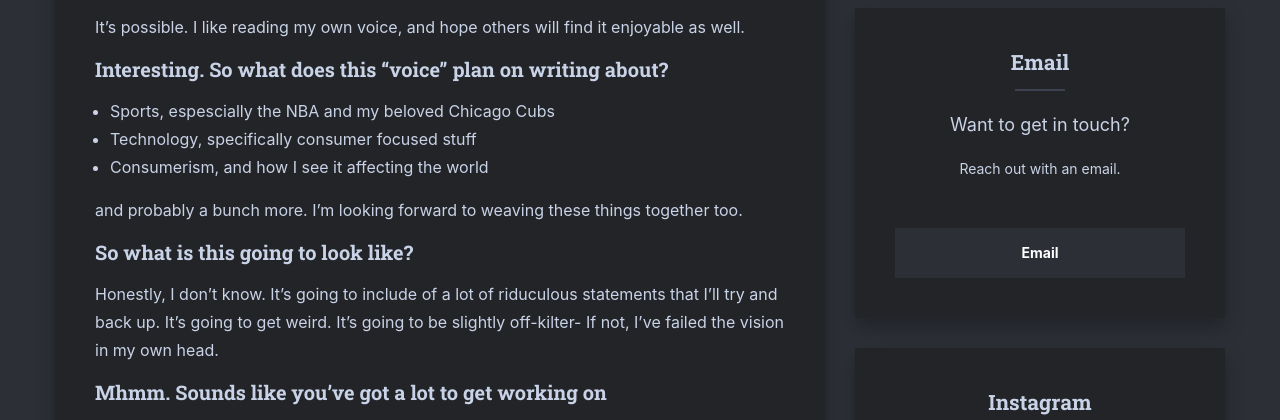
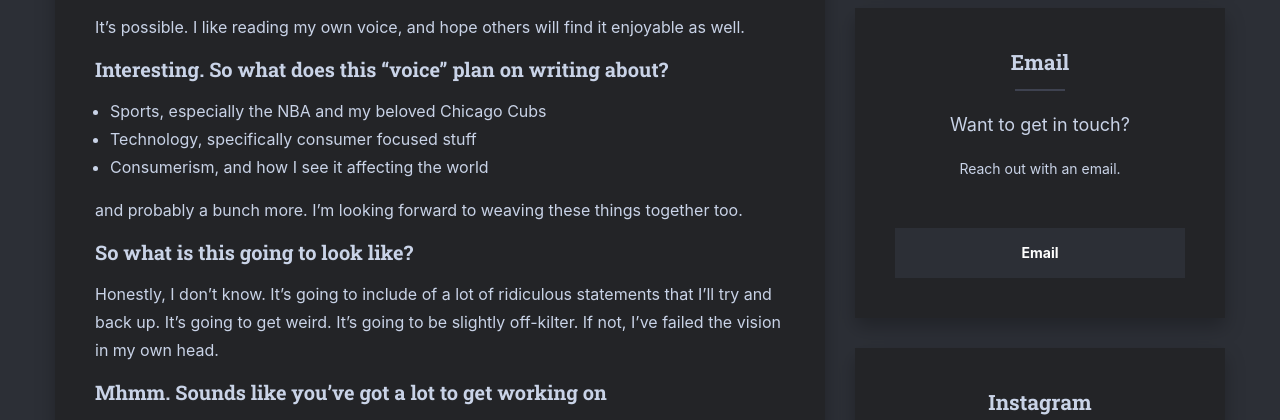
Before and after one commit to JRedeker/jonredeker.com, a Jekyll site: the page built from _posts/2019-11-8-welcome.md, in a window 1280 px wide and 900 px high, scrolled down 1211 px. Shown: the part 159-579 px from the top of the window. Built offline with Jekyll 4.4.1, drawn with Linux system fonts in a browser that asks for light colours; nearby versions of some CDN libraries; a script that is not in the unit is left out.

Commit message:
Update Blog “2019-11-8-welcome”

```diff
--- a/_posts/2019-11-8-welcome.md
+++ b/_posts/2019-11-8-welcome.md
@@ -1,9 +1,10 @@
 ---
 layout: post
-title:  "An interview with myself"
-date:   2019-10-8 18:05:55 +0300
-image:  jonwithphone.jpg
-tags:   [personal]
+title: An interview with myself
+date: '2019-10-8 18:05:55 +0300'
+image: jonwithphone.jpg
+tags:
+  - personal
 ---
 #### Hey Jon, thanks for sitting down with us today.
 No problem!
@@ -18,14 +19,14 @@ I've always had a passion for trying to defend the indefensible.  Not in a crook
 It's possible.  I like reading my own voice, and hope others will find it enjoyable as well.
 
 #### Interesting.  So what does this "voice" plan on writing about?
-- Sports, espescially the NBA and my beloved Chicago Cubs
+- Sports, especially the NBA and my beloved Chicago Cubs
 - Technology, specifically consumer focused stuff
 - Consumerism, and how I see it affecting the world
 
 and probably a bunch more.  I'm looking forward to weaving these things together too.
 
 #### So what is this going to look like?
-Honestly, I don't know.  It's going to include of a lot of riduculous statements that I'll try and back up.  It's going to get weird.  It's going to be slightly off-kilter- If not, I've failed the vision in my own head.
+Honestly, I don't know.  It's going to include of a lot of ridiculous statements that I'll try and back up.  It's going to get weird.  It's going to be slightly off-kilter.  If not, I've failed the vision in my own head.
 
 #### Mhmm.  Sounds like you've got a lot to get working on
 I do!  For anyone out there looking to follow along, I'll be providing a newsletter link in the coming days once I have some content.
```
